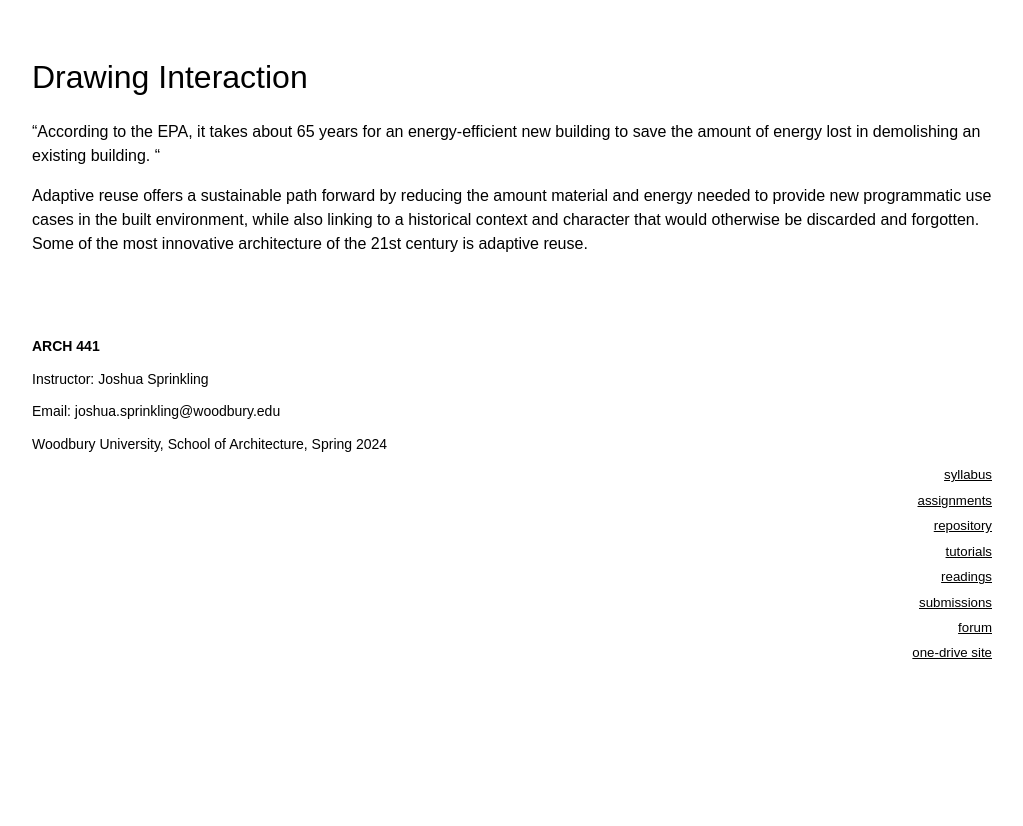
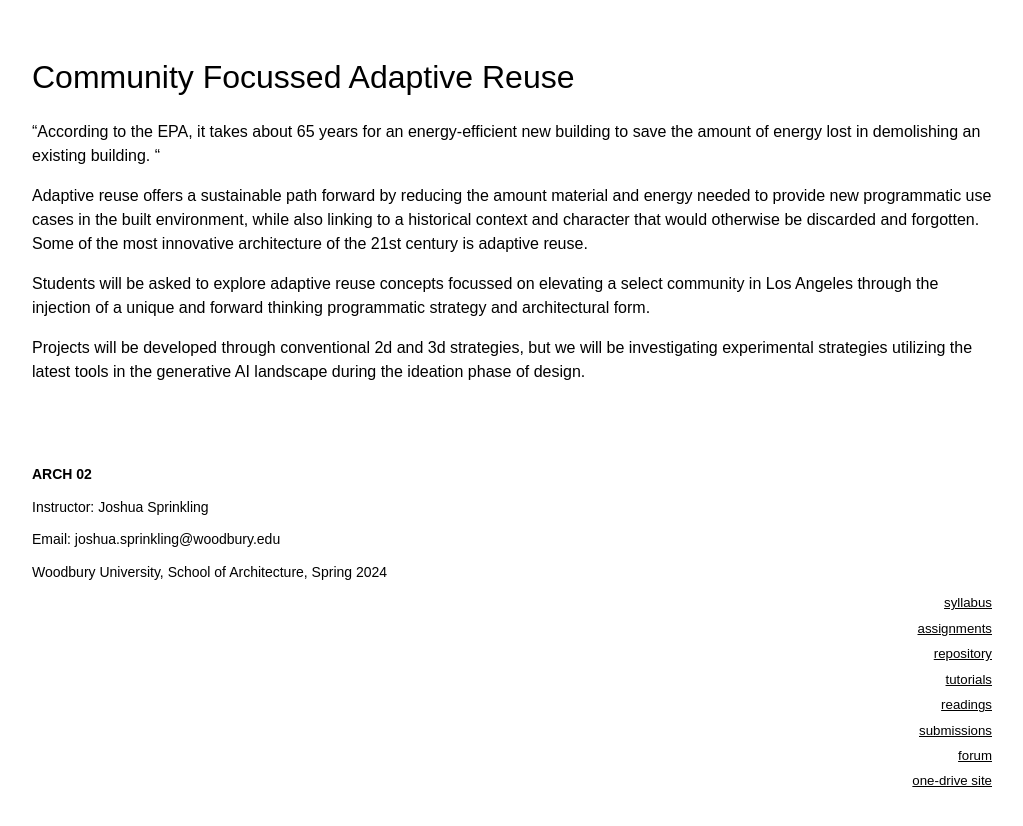
Before and after one commit to StudioPublic/Arch_402, a plain HTML site: page index.html in a window 1280 px wide. Shown: the whole page, without its empty margins (128-1151 px from the left). Drawn offline with Linux system fonts and the light colour scheme; a web font is replaced by a local one.

Commit message:
Update index.html

```diff
--- a/index.html
+++ b/index.html
@@ -8,7 +8,7 @@
     <title>Drawing Interaction</title>
     <link rel="stylesheet" href="main.css">
 
-    <h1>Drawing Interaction</h1>
+    <h1>Community Focussed Adaptive Reuse </h1>
 </head>
 
 
@@ -22,10 +22,15 @@
     <p>Adaptive reuse offers a sustainable path forward by reducing the amount material and energy needed to provide new programmatic use cases in the built environment,  while also linking to a historical context and character that would otherwise be discarded and forgotten.  Some of the most innovative architecture of the 21st century is adaptive reuse.
     </p>
 
+     <p>Students will be asked to explore adaptive reuse concepts focussed on elevating a select community in Los Angeles through the injection of a unique and forward thinking programmatic strategy and architectural form.
+    </p>
+
+     </p>Projects will be developed through conventional 2d and 3d strategies,  but we will be investigating experimental strategies utilizing the latest tools in the generative AI landscape during the ideation phase of design.
+     </p>
 
     <br>
     <br>
-    <h4><strong>ARCH 441</strong></h4>
+    <h4><strong>ARCH 02</strong></h4>
     <h4>Instructor: Joshua Sprinkling </h4>
     <h4>Email: joshua.sprinkling@woodbury.edu</h4>
     <h4>Woodbury University, School of Architecture, Spring 2024</h4>
```
